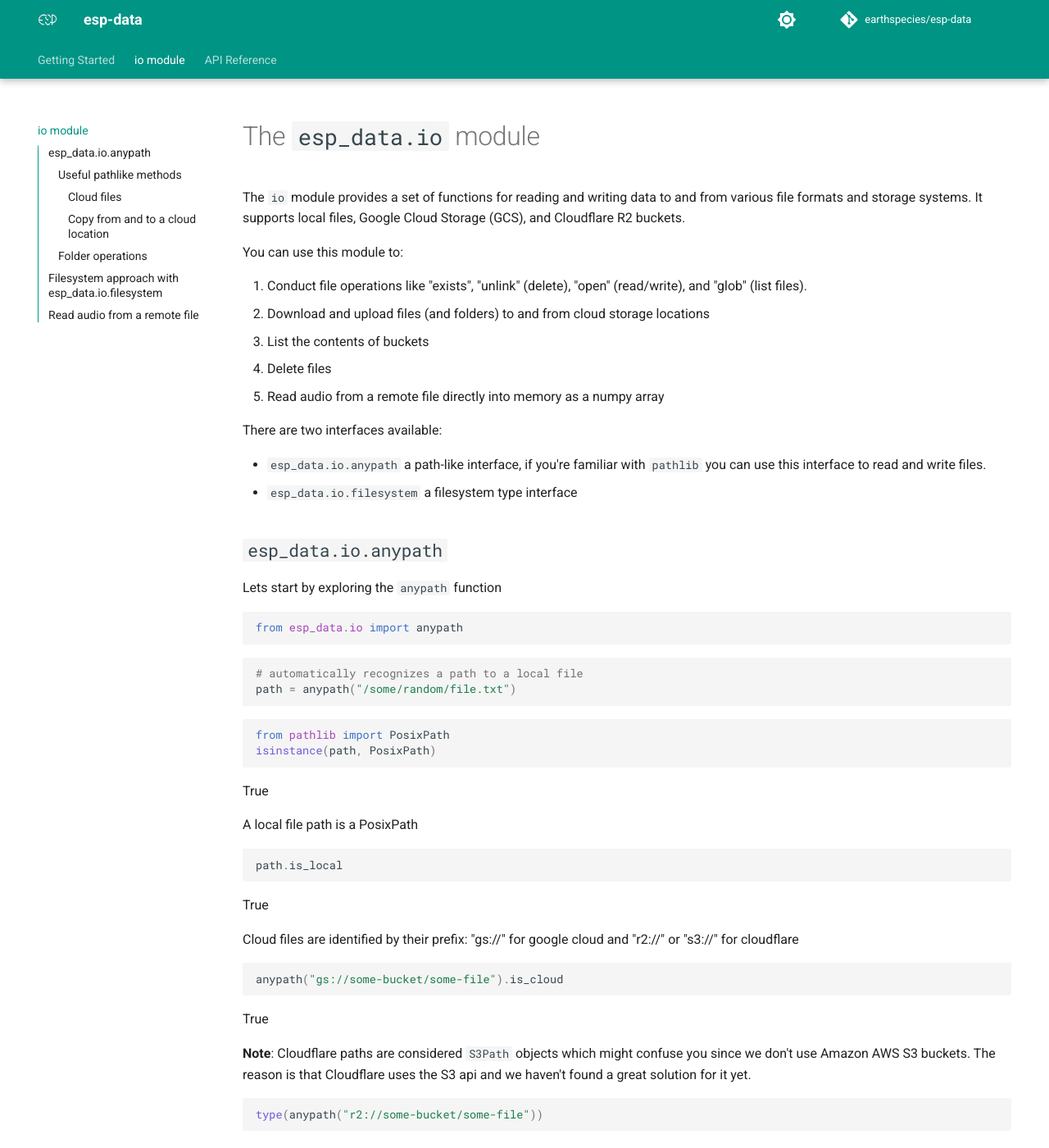
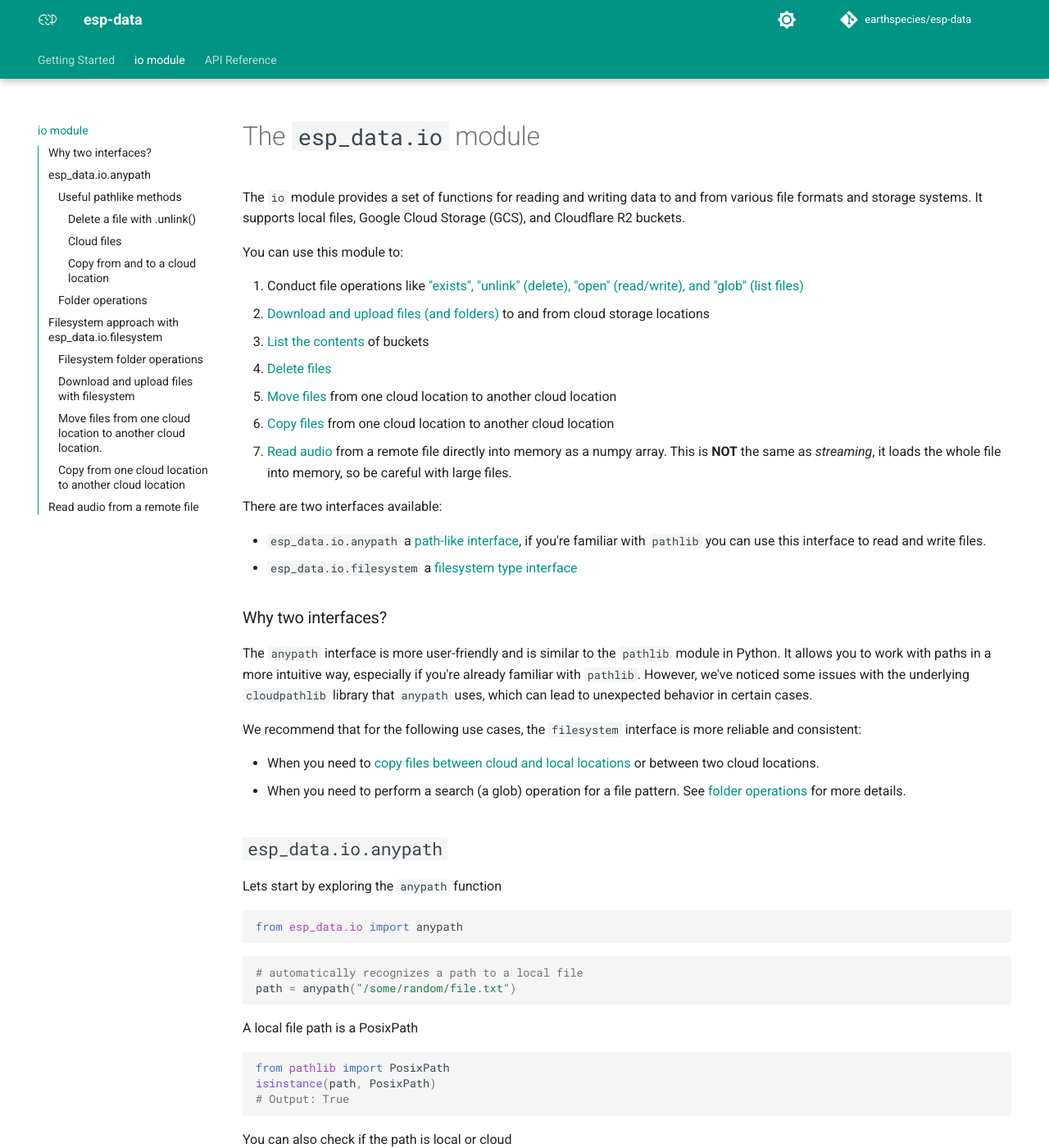
Before and after one commit to earthspecies/alp-data, an MkDocs documentation site: the page built from docs/io.md, in a window 1280 px wide and 1400 px high. Shown: the whole window at 82% size. Built offline with MkDocs 1.6.1 and Material for MkDocs 9.7.7, drawn with Linux system fonts in a browser that asks for light colours; comment, search, counter and statistics services are not loaded; some of the changed text lies outside the part shown.

Commit message:
Updates with links, changes in formatting

````diff
--- a/docs/io.md
+++ b/docs/io.md
@@ -4,16 +4,26 @@
 
 You can use this module to:
 
-1.  Conduct file operations like "exists", "unlink" (delete), "open" (read/write), and "glob" (list files).
-2.  Download and upload files (and folders) to and from cloud storage locations
-3.  List the contents of buckets
-4.  Delete files
-5.  Read audio from a remote file directly into memory as a numpy array
+1.  Conduct file operations like [ "exists", "unlink" (delete), "open" (read/write), and "glob" (list files)](#useful-pathlike-methods)
+2.  [Download and upload files (and folders)](#copy-from-and-to-a-cloud-location) to and from cloud storage locations
+3.  [List the contents](#folder-operations) of buckets
+4.  [Delete files](#delete-a-file-with-unlink)
+5.  [Move files](#move-files-from-one-cloud-location-to-another-cloud-location) from one cloud location to another cloud location
+6. [Copy files](#copy-from-one-cloud-location-to-another-cloud-location) from one cloud location to another cloud location
+7. [Read audio](#read-audio-from-a-remote-file) from a remote file directly into memory as a numpy array. This is **NOT** the same as *streaming*, it loads the whole file into memory, so be careful with large files.
 
 There are two interfaces available:
 
--   `esp_data.io.anypath` a path-like interface, if you're familiar with `pathlib` you can use this interface to read and write files.
--   `esp_data.io.filesystem` a filesystem type interface
+-   `esp_data.io.anypath` a [path-like interface](#esp_dataioanypath), if you're familiar with `pathlib` you can use this interface to read and write files.
+-   `esp_data.io.filesystem` a [filesystem type interface](#filesystem-approach-with-esp_dataiofilesystem)
+
+### Why two interfaces?
+The `anypath` interface is more user-friendly and is similar to the `pathlib` module in Python. It allows you to work with paths in a more intuitive way, especially if you're already familiar with `pathlib`. However, we've noticed some issues with the underlying `cloudpathlib` library that `anypath` uses, which can lead to unexpected behavior in certain cases.
+
+We recommend that for the following use cases, the `filesystem` interface is more reliable and consistent:
+
+-   When you need to [copy files between cloud and local locations](#download-and-upload-files-with-filesystem) or between two cloud locations.
+-   When you need to perform a search (a glob) operation for a file pattern. See [folder operations](#filesystem-folder-operations) for more details.
 
 ## `esp_data.io.anypath`
 
@@ -31,66 +41,69 @@
 path = anypath("/some/random/file.txt")
 ```
 
+A local file path is a PosixPath
 
 ```python
 from pathlib import PosixPath
 isinstance(path, PosixPath)
+# Output: True
 ```
-    True
 
-
-
-A local file path is a PosixPath
-
+You can also check if the path is local or cloud
 
 ```python
 path.is_local
+# Output: True
 ```
-    True
 
 
 Cloud files are identified by their prefix: "gs://" for google cloud and "r2://" or "s3://" for cloudflare
 
 ```python
 anypath("gs://some-bucket/some-file").is_cloud
+# Output: True
 ```
-    True
 
-
-
-**Note**: Cloudflare paths are considered `S3Path` objects which might confuse you since we don't use Amazon AWS S3 buckets. The reason is that Cloudflare uses the S3 api and we haven't found a great solution for it yet.
+!!! remark
+    **Note**: Cloudflare paths are considered `S3Path` objects which might confuse you since we don't use Amazon AWS S3 buckets. The reason is that Cloudflare uses the S3 API and we haven't found a great solution to separate S3 from R2 (yet). Please consider them equivalent for now.
 
 
 ```python
 type(anypath("r2://some-bucket/some-file"))
+# Output: esp_data.io.paths.R2Path
 ```
-    esp_data.io.paths.R2Path
 
-
+```python
+print(anypath("r2://some-bucket/some-file"))
+# Output: s3://some-bucket/some-file
+```
+[Back to Top](#the-esp_dataio-module)
 
 ### Useful pathlike methods
 
 ```python
+path = anypath("/some/random/file.txt")
+
 # does a file exist ?
 print(f"Does {path} exist? Answer: {path.exists()}")
+# Output: Does /some/random/file.txt exist? Answer: False
 
 # what is its extension ?
 print(f"Suffix: {path.suffix}")
+# Output: Suffix: .txt
 
 # what is its name ?
 print(f"Filename: {path.name}")
+# Output: Filename: file.txt
 
 # where is it located ?
 print(f"It's here: {path.parent}")
+# Output: It's here: /some/random
 
 # split the path
 print(path.parts)
+# Output: ('/', 'some', 'random', 'file.txt')
 ```
-    Does /some/random/file.txt exist? Answer: False
-    Suffix: .txt
-    Filename: file.txt
-    It's here: /some/random
-    ('/', 'some', 'random', 'file.txt')
 
 
 Read a pdf as bytes using `.open()`
@@ -115,33 +128,38 @@
 assert data == {"data": 1}
 ```
 
-Delete a file with `.unlink()`
+#### Delete a file with `.unlink()`
 
 
 ```python
 anypath("random.json").unlink()
 ```
 
+[Back to Top](#the-esp_dataio-module)
+
+
 #### Cloud files
 
 The above operations work identically for files in buckets.
 
-⚠️ One important difference between cloudpaths like `GSPath` and `S3Path` and local `PosixPath` is that buckets dont have actual "folders" like your local filesystem. So if you try to create a *local* file remember that parent folders of that file need to exist. This **NOT** true for a file like `gs://some_bucket/some_folder/some_file.txt`, you can directly write to it with `anypath("gs://some_bucket/some_folder/some_file.txt").open("w")`.
+!!! note
+    One important difference between cloudpaths like `GSPath` and `S3Path` and local `PosixPath` is that buckets dont have actual "folders" like your local filesystem. So if you try to create a *local* file remember that parent folders of that file need to exist. This is **NOT** true for a file like `gs://some_bucket/some_folder/some_file.txt`, you can directly write to it with `anypath("gs://some_bucket/some_folder/some_file.txt").open("w")`.
 
 
 #### Copy from and to a cloud location
 
-
+Download from a cloud location to local
 ```python
 p = anypath("gs://esp-ci-cd-tests/esp-data-tests/random2.txt").download_to("myfile.txt")
 p.exists()
+# Output: True
 ```
-    True
 
-
+Copy a local file  to the <path> in anypath(<path>)
 ```python
-# copy a local file  to the <path> in anypath(<path>)
 p = anypath("gs://esp-ci-cd-tests/esp-data-tests/random2.txt").upload_from("myfile.txt")
+p.exists()
+# Output: True
 ```
 
 ### Folder operations
@@ -150,12 +168,12 @@
 
 
 ```python
-folder = anypath("r2://esp-ci-cd-tests/temprandomfolder")
+folder = anypath("r2://esp-ci-cd-tests")
 folder
 ```
     R2Path('s3://esp-ci-cd-tests')
 
-
+[Back to Top](#the-esp_dataio-module)
 
 
 ```python
@@ -171,22 +189,26 @@
 ```python
 list(folder.rglob("*txt"))
 ```
-    [S3Path('s3://esp-ci-cd-tests/esp-data-tests/find_files_tests/file_find_cloud.txt'),
-     S3Path('s3://esp-ci-cd-tests/esp-data-tests/temprandomfolder/file1.txt'),
-     S3Path('s3://esp-ci-cd-tests/esp-data-tests/temprandomfolder/file2.txt'),
-     S3Path('s3://esp-ci-cd-tests/esp-data-tests/temprandomfolder/random.txt'),
-     ...]
+
+        S3Path('s3://esp-ci-cd-tests/esp-data-tests/find_files_tests/file_find_cloud.txt'),
+        S3Path('s3://esp-ci-cd-tests/esp-data-tests/temprandomfolder/file1.txt'),
+        S3Path('s3://esp-ci-cd-tests/esp-data-tests/temprandomfolder/file2.txt'),
+        S3Path('s3://esp-ci-cd-tests/esp-data-tests/temprandomfolder/random.txt'),
+        ...
 
 
 
-Download all the contents in cloud "folder"
-
+Download all the contents from the cloud "folder" to a local folder called "tempfolder"
+⚠️ This will create the folder if it does not exist. If it exists, it will overwrite the contents of the folder.
 
 ```python
 folder.download_to("tempfolder")
+# Output: PosixPath('tempfolder')
+anypath("tempfolder").exists()
+# Output: True
 ```
-    PosixPath('tempfolder')
 
+[Back to Top](#the-esp_dataio-module)
 
 ## Filesystem approach with `esp_data.io.filesystem`
 
@@ -207,7 +229,13 @@
 fs = filesystem("gcs") # "gs" also works as an alias
 ```
 
-**NOTE** once a filesystem object has been created, you dont need to type the "gs://" prefix.
+!!! tip
+    Once a filesystem object has been created, you dont need to type the "gs://" prefix.
+
+You can also create the appropriate filesystem object from a path using `filesystem_from_path`
+```python
+fs = filesystem_from_path("gs://esp-ci-cd-tests")
+```
 
 File operations work like so:
 
@@ -216,8 +244,6 @@
 # check for existence
 fs.exists("esp-ci-cd-tests/delme1")
 ```
-    True
-
 
 
 Read and write to files
@@ -239,44 +265,73 @@
 
 ```python
 fs.rm("esp-ci-cd-tests/docstest")
+# Check if it was deleted
 fs.exists("esp-ci-cd-tests/docstest")
+# Output: False
 ```
-    False
 
 
-
-List contents that match a pattern like '*text' under a path
+#### Filesystem folder operations
+List contents that match a pattern like '*txt' under a path
 
 
 ```python
 fs.glob("esp-ci-cd-tests/**/*txt")
 ```
-    ['esp-ci-cd-tests/esp-data-tests/find_files_tests/file_find_cloud.txt',
-     'esp-ci-cd-tests/esp-data-tests/non_empty/temp_file.txt',
-     'esp-ci-cd-tests/esp-data-tests/random2.txt',
-     ...
-     'esp-ci-cd-tests/random.txt',
-     'esp-ci-cd-tests/random_for_upload_test.txt',
-     'esp-ci-cd-tests/titouan.txt']
+
+        'esp-ci-cd-tests/esp-data-tests/find_files_tests/file_find_cloud.txt',
+        'esp-ci-cd-tests/esp-data-tests/non_empty/temp_file.txt',
+        'esp-ci-cd-tests/esp-data-tests/random2.txt',
+        'esp-ci-cd-tests/random.txt',
+        ...
 
 
+[Back to Top](#the-esp_dataio-module)
 
-Download and upload files
+
+#### Download and upload files with `filesystem`
+Download files from a cloud location to local. 📝 `get` and `put` return `None` if the operation was successful.
 
 
 ```python
 fs.get("esp-ci-cd-tests/foo.txt", "foofoo.txt")
+# Output: [None]
 ```
-    [None]
 
 
+Upload files from local to a cloud location.
 
 
 ```python
 fs.put("foofoo.txt", "esp-ci-cd-tests/foo.txt")
+# Output: [None]
 ```
-    [None]
 
+
+#### Move files from one cloud location to another cloud location.
+📝 In reality this just renames the file in the bucket.
+
+
+```python
+fs.mv("esp-ci-cd-tests/foo.txt", "esp-ci-cd-tests/foo2.txt")
+fs.exists("esp-ci-cd-tests/foo.txt")
+# Output: False
+```
+
+
+#### Copy from one cloud location to another cloud location
+
+
+!!! warning
+    Copy is only supported when the source and destination cloud location are on the same cloud provider. For example, you cannot copy from a GCS bucket to an R2 bucket.
+
+```python
+fs.copy("esp-ci-cd-tests/foo2.txt", "esp-ci-cd-tests/foo3.txt")
+fs.exists("esp-ci-cd-tests/foo3.txt")
+# Output: True
+```
+
+[Back to Top](#the-esp_dataio-module)
 
 ## Read audio from a remote file
 
````
